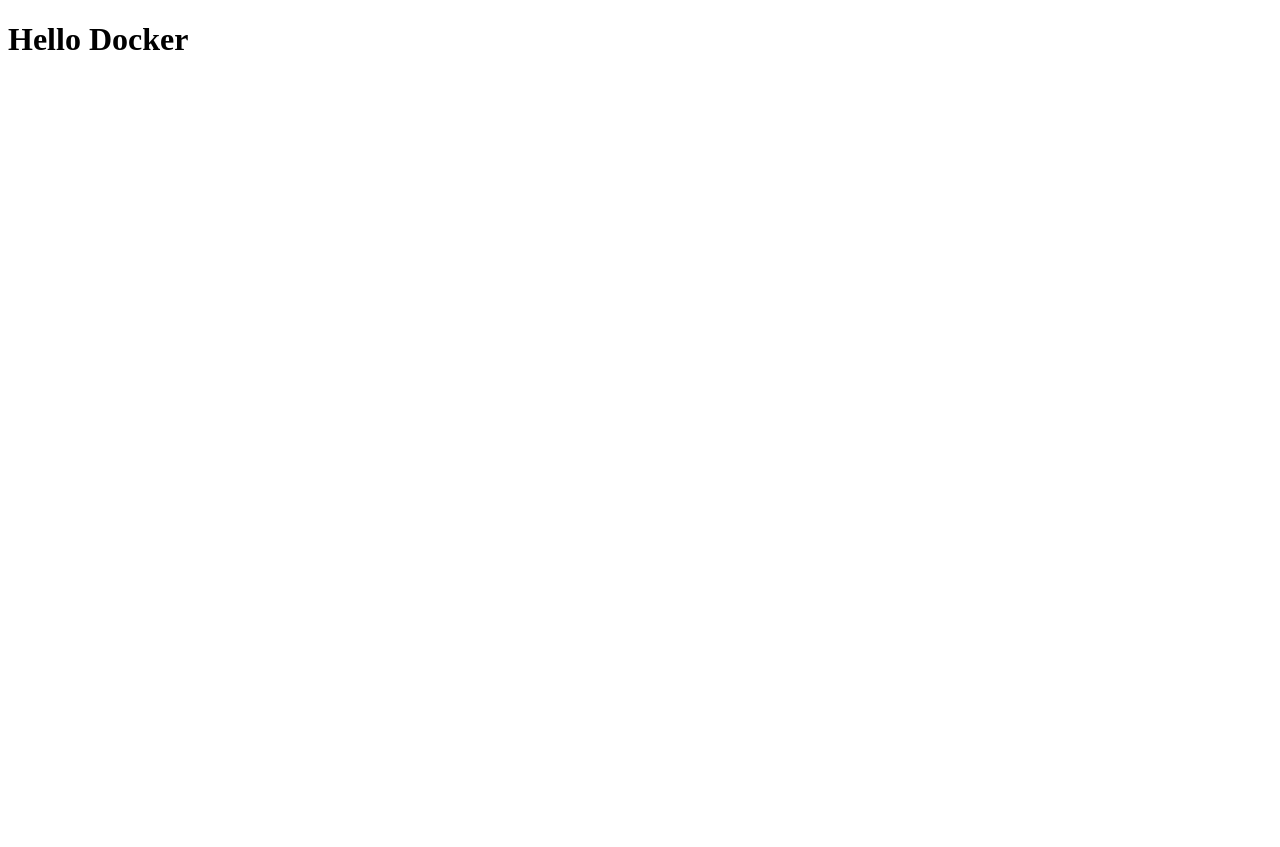
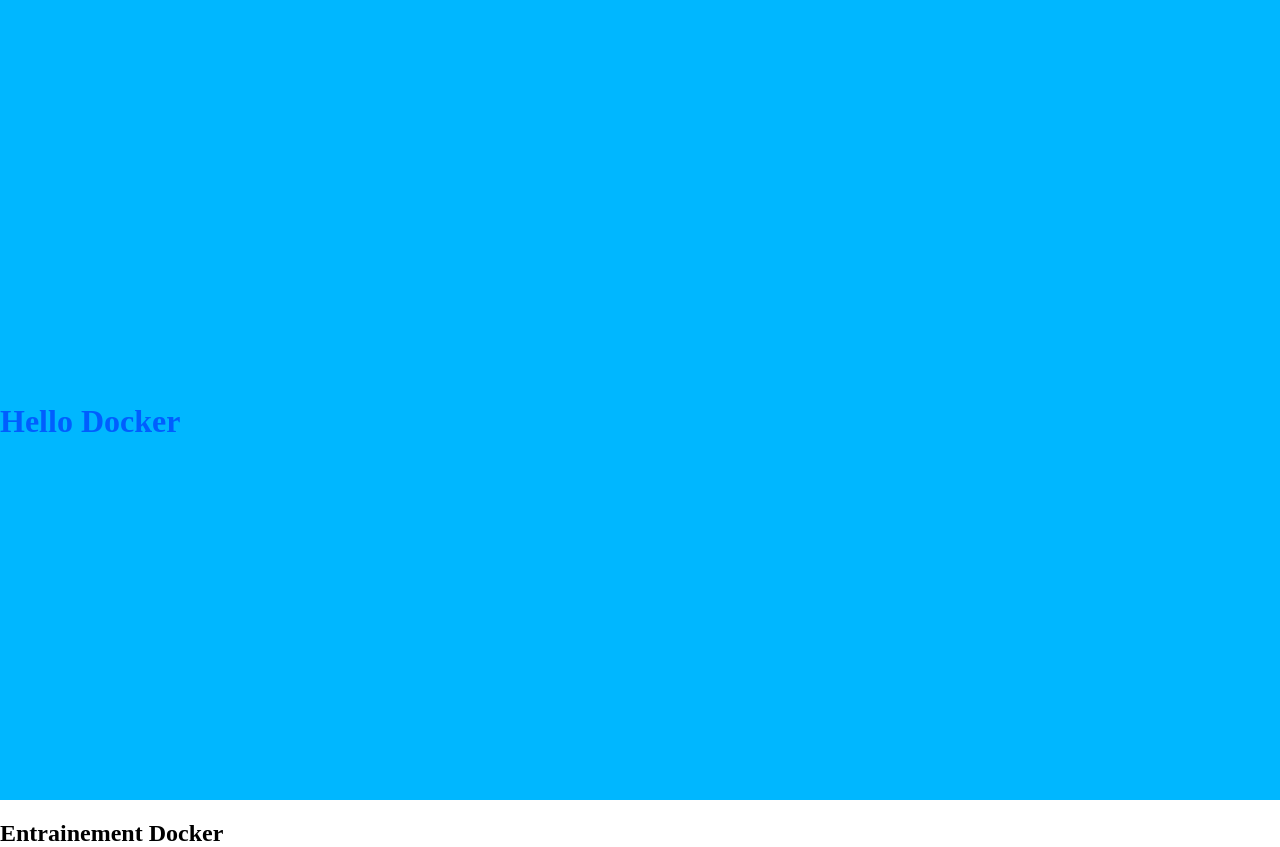
Before and after one commit to Lasdepic/mon-agence, a plain HTML site: page frontend/index.html in a window 1280 px wide. Before the commit the page ends 800 px from the top, so only its background shows below. Drawn offline with Linux system fonts and the light colour scheme.

Commit message:
ticket_container_mon_agence

```diff
--- a/frontend/index.html
+++ b/frontend/index.html
@@ -3,9 +3,17 @@
 <head>
     <meta charset="UTF-8">
     <meta name="viewport" content="width=device-width, initial-scale=1.0">
+    <link rel="stylesheet" href="style.css">
     <title>Docker</title>
 </head>
 <body>
+    <header>
     <h1>Hello Docker</h1>
+    </header>
+    <main>
+        <section>
+            <h2>Entrainement Docker</h2>
+        </section>
+    </main>
 </body>
 </html>
--- a/frontend/style.css
+++ b/frontend/style.css
@@ -0,0 +1,24 @@
+body, html {
+    margin: 0;
+    padding: 0;
+    height: 100%;
+}
+
+header h1 {
+    display: flex;
+    justify-content: center;
+    align-items: center;
+    height: 100vh;
+    color: rgb(0, 94, 255);
+}
+
+header {
+    background-color: #00b7ff;
+    color: #fff;
+    height: 100%;
+    width: 100%;
+    display: flex;
+}
+
+body {
+}
```
Also changed, not shown: 3 other files.
